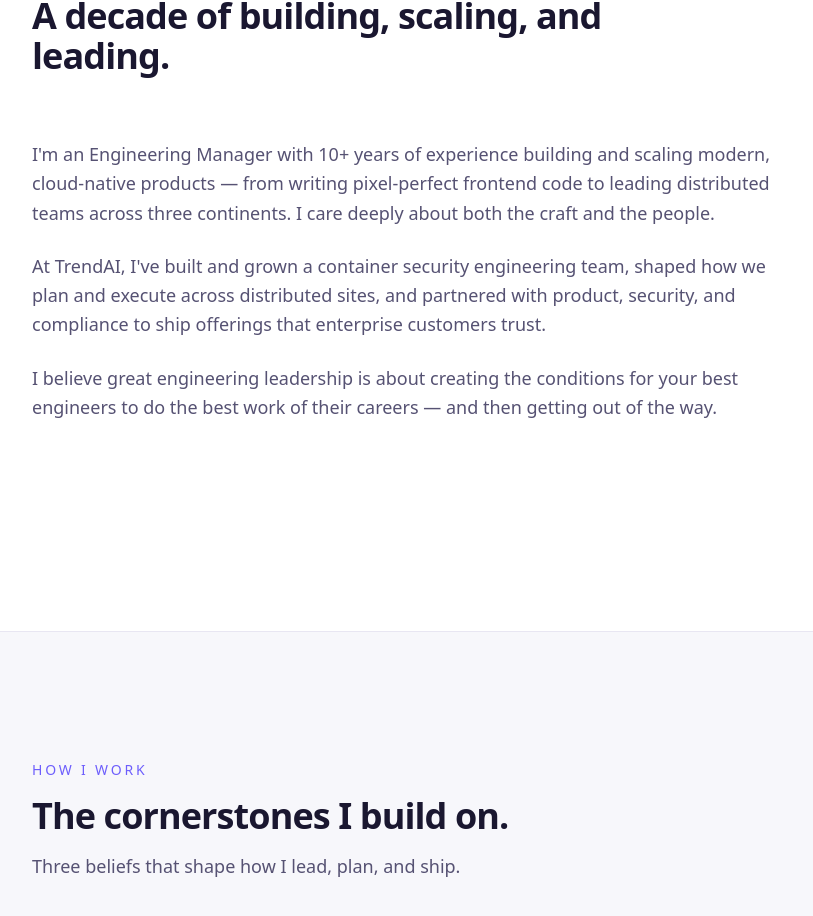
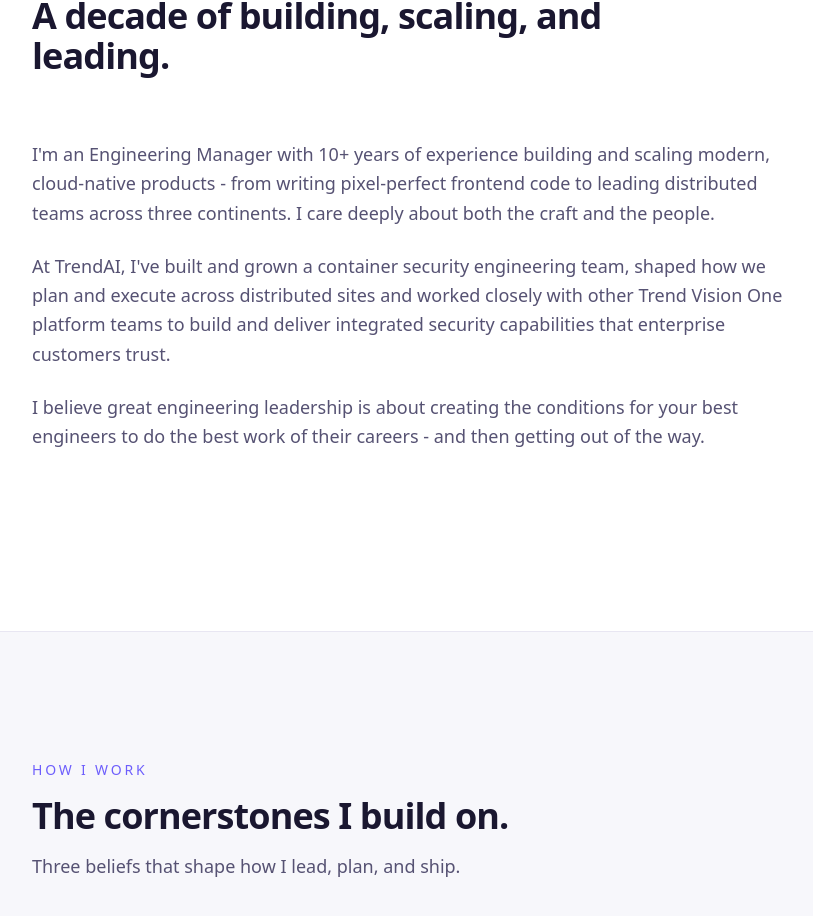
Before and after one commit to AnupriyaSaxenas/Portfolio, a React (Vite) app: page / in a window 1280 px wide. Shown: the part 1037-1953 px from the top of the page, without its empty margins (120-933 px from the left). Built offline with nearby package versions, Linux system fonts and the light colour scheme.

Commit message:
Update overview.ts

```diff
--- a/src/data/overview.ts
+++ b/src/data/overview.ts
@@ -1,5 +1,5 @@
 export const overview: string[] = [
-  'I\'m an Engineering Manager with 10+ years of experience building and scaling modern, cloud-native products — from writing pixel-perfect frontend code to leading distributed teams across three continents. I care deeply about both the craft and the people.',
-  'At TrendAI, I\'ve built and grown a container security engineering team, shaped how we plan and execute across distributed sites, and partnered with product, security, and compliance to ship offerings that enterprise customers trust.',
-  'I believe great engineering leadership is about creating the conditions for your best engineers to do the best work of their careers — and then getting out of the way.',
+  'I\'m an Engineering Manager with 10+ years of experience building and scaling modern, cloud-native products - from writing pixel-perfect frontend code to leading distributed teams across three continents. I care deeply about both the craft and the people.',
+  'At TrendAI, I\'ve built and grown a container security engineering team, shaped how we plan and execute across distributed sites and worked closely with other Trend Vision One platform teams to build and deliver integrated security capabilities that enterprise customers trust.',
+  'I believe great engineering leadership is about creating the conditions for your best engineers to do the best work of their careers - and then getting out of the way.',
 ];
```
